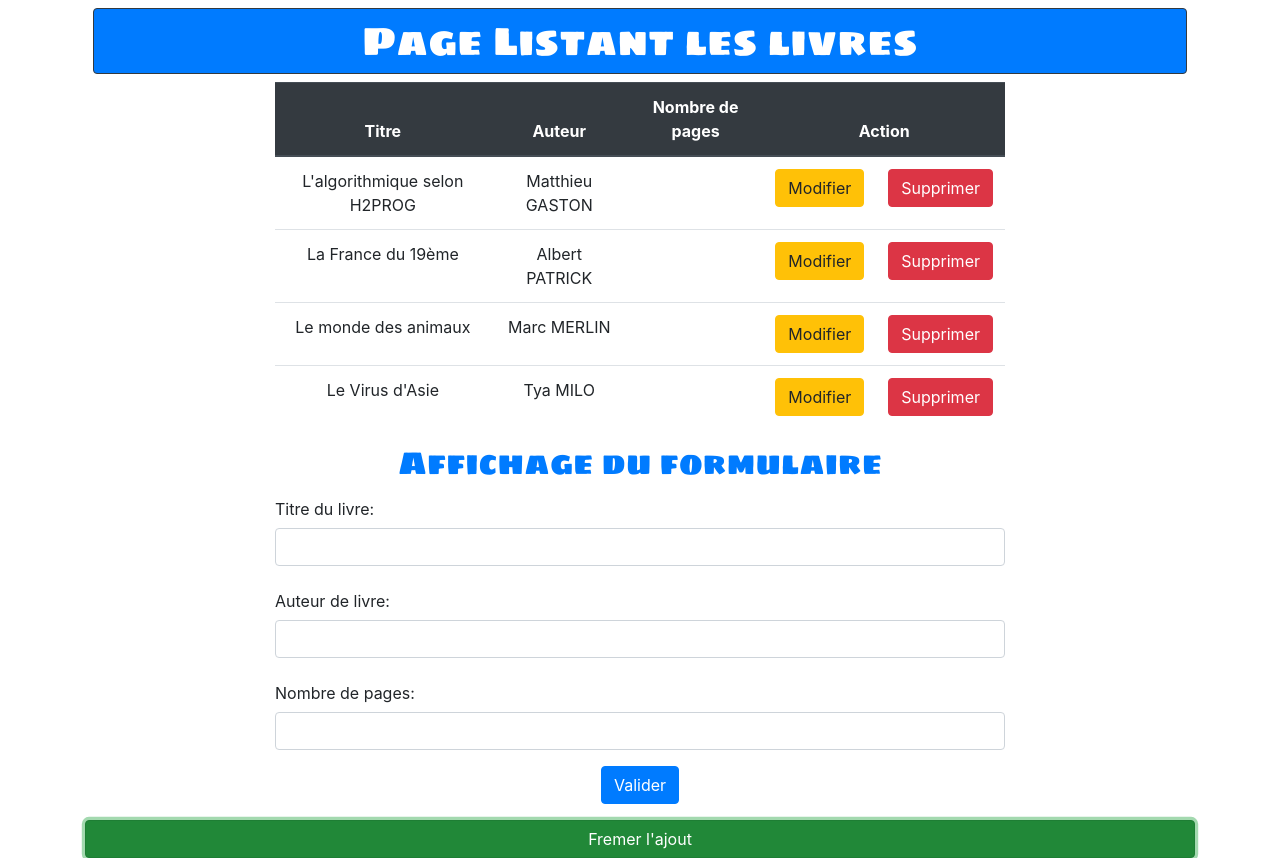
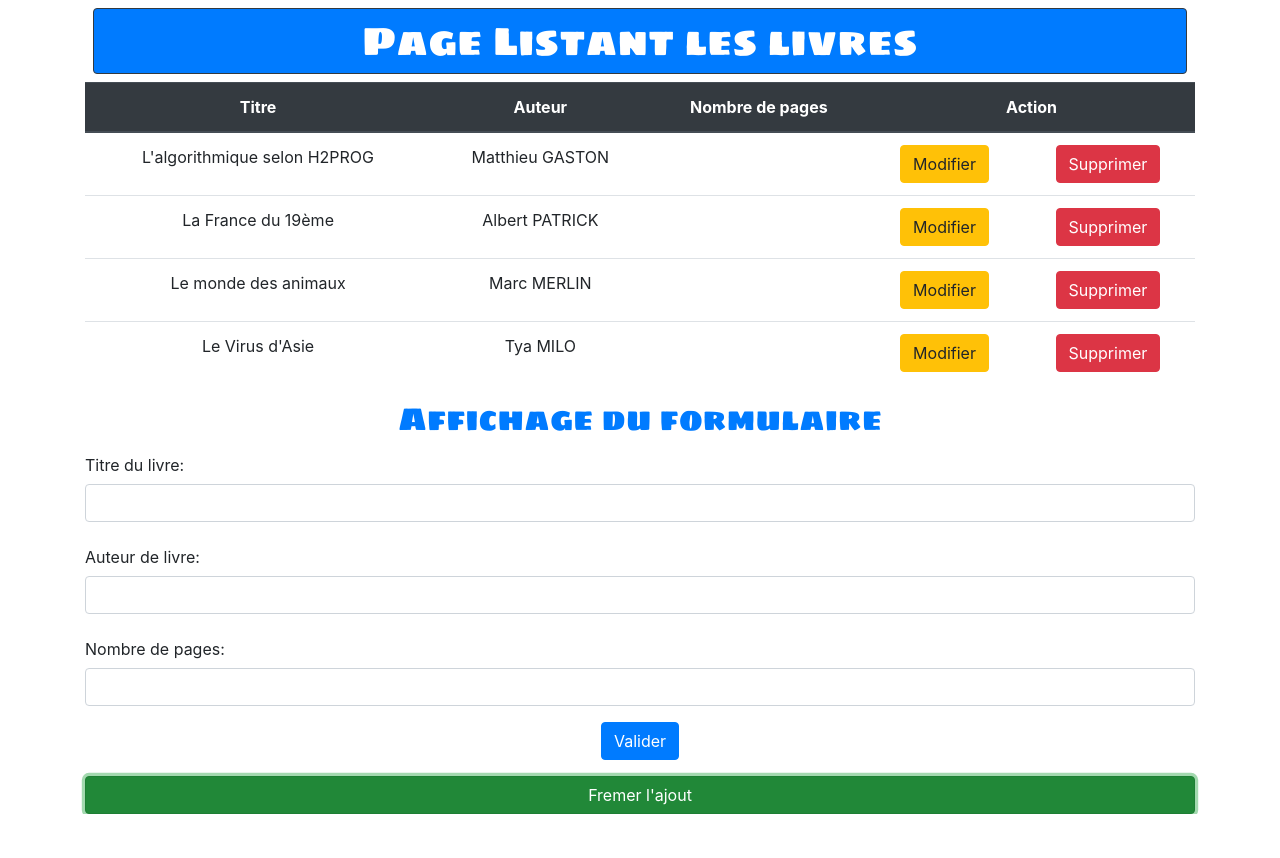
Before and after one commit to seifo83/biblio, a React (Create React App) app: page / in a window 1280 px wide. Both pictures are taken after a click on the button "Ajouter". After the commit the page ends 814 px from the top, so only its background shows below. Built offline with nearby package versions, Linux system fonts and the light colour scheme.

Commit message:
fermer/formulaire-after-traitement

```diff
--- a/src/App.js
+++ b/src/App.js
@@ -21,7 +21,7 @@ class App extends Component {
         <>
           <div className="container">
             <TitreH1>Page Listant les livres</TitreH1>
-            <LivresComp InfoAjoutLivre= {this.state.ajoutLivre}/>
+            <LivresComp InfoAjoutLivre= {this.state.ajoutLivre} FermerFormuliare= {()=> this.setState({ajoutLivre:false})}/>
             <Botton
               typeBtn ="btn-success"
               sizeBtn="w-100"
--- a/src/containers/Formulaire/FormulairAjout.js
+++ b/src/containers/Formulaire/FormulairAjout.js
@@ -7,12 +7,19 @@ class FormulairAdd extends Component {
      state = {
           titreSaisi: "",
           auteurSaisi: "",
-          nbPagesSaisi: ""
+          nbPagesSaisi: "",
+
      }
      handelValidationForm = (event) => {
           event.preventDefault();
           console.log(this.state.titreSaisi + " " + this.state.auteurSaisi + " " + this.state.nbPagesSaisi   );
-          this.props.recuperLivre(this.state.titreSaisi, this.state.auteurSaisi, this.state.nbPagesSaisi )
+          this.props.recuperLivre(this.state.titreSaisi, this.state.auteurSaisi, this.state.nbPagesSaisi );
+
+          this.setState({
+               titreSaisi: "",
+               auteurSaisi: "",
+               nbPagesSaisi: "",
+          })
      }
      render(){
           return(
@@ -20,7 +27,7 @@ class FormulairAdd extends Component {
                 <h2 className="text-center text-primary"  style={{fontFamily:'Sigmar One'}} >Affichage du formulaire </h2>
 
                 <div className="row justify-content-center">
-                    <div className="col-8">
+                    <div className="col">
                          <form>
                               <div className="form-group">
                               <label className="col-form-label" htmlFor="titre">Titre du livre:</label>
@@ -51,7 +58,9 @@ class FormulairAdd extends Component {
                               </div>
                               <div className="form-group row justify-content-center">
                                    {/* <button type="submit" className="col-4 btn btn-primary">Valider</button> */}
-                                   <Botton typeBtn="btn-primary" clic={this.handelValidationForm}> Valider </Botton>
+                                   <Botton typeBtn="btn-primary"
+                                             clic={this.handelValidationForm}
+                                             > Valider </Botton>
                               </div>
                          </form>
                          </div>
--- a/src/containers/Livres/LivresComp.js
+++ b/src/containers/Livres/LivresComp.js
@@ -52,6 +52,8 @@ class LivCompt extends Component {
                     }
                });
 
+               this.props.FermerFormuliare();
+
       }
 
 
@@ -60,8 +62,8 @@ class LivCompt extends Component {
 
                <>
                <div className="row justify-content-center">
-                    <div className="col-8">
-                         <table className= "table table-responsive text-center">
+                    <div className="col">
+                         <table className= "table text-center">
                               <thead className="thead-dark" >
                                    <tr>
                                         <th>Titre</th>
```
Also changed, not shown: 1 other file (tests, documents, lock files or other folders).
